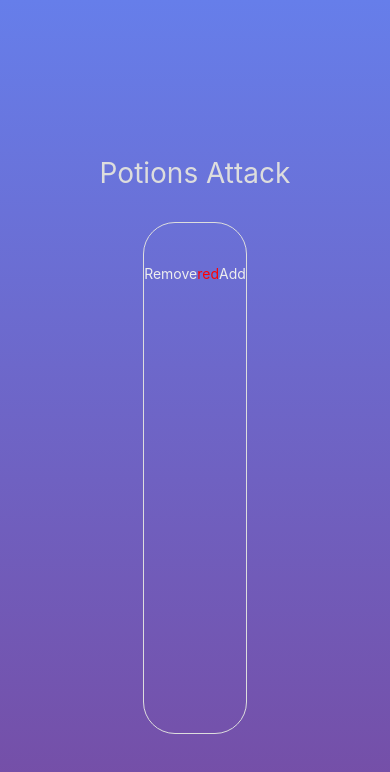
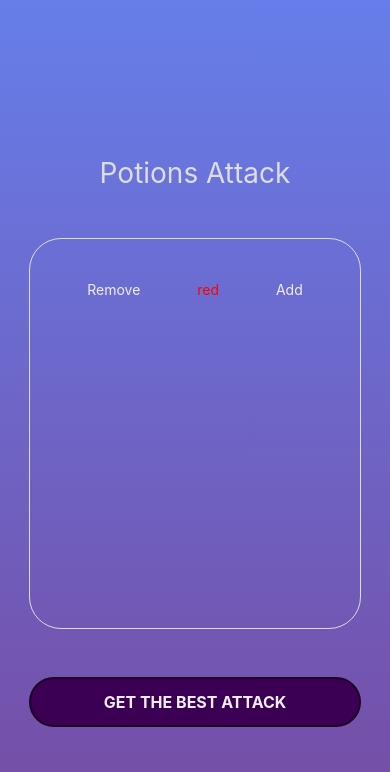
Before and after one commit to TomasPabloFerreira/potions-attack, a React Native app: screen / in a window 390 px wide. Shown: the top 772 px of the page. Built offline with nearby package versions, Linux system fonts and the light colour scheme.

Commit message:
feat: create button component

```diff
--- a/App.js
+++ b/App.js
@@ -1,8 +1,8 @@
 import { StatusBar } from 'expo-status-bar'
 import React from 'react'
-import { StyleSheet, ScrollView } from 'react-native'
+import { StyleSheet, ScrollView, TouchableOpacity } from 'react-native'
 import { LinearGradient } from 'expo-linear-gradient'
-import { PotionCounter, Text } from './components'
+import { PotionCounter, Text, Button } from './components'
 
 export default function App() {
 	return (
@@ -16,6 +16,8 @@ export default function App() {
 				<PotionCounter subscribe={() => () => {}} color="red" />
 			</ScrollView>
 
+			<Button title="Get the best attack" onPress={() => {console.log('working')}} />
+
 			<StatusBar style="auto" />
 		</LinearGradient>
 	)
@@ -28,14 +30,15 @@ const styles = StyleSheet.create({
 		flexDirection: 'column',
 		alignItems: 'center',
 		paddingTop: '40%',
-		paddingBottom: '20%'
+		paddingBottom: '30%'
 	},
 	title: {
 		fontSize: 28,
 		color: '#ddd'
 	},
 	potionsList: {
-		margin: 32,
+		width: '85%',
+		marginVertical: 48,
 		borderWidth: 1,
 		borderColor: '#ddd',
 		borderRadius: 32,
--- /dev/null
+++ b/components/Button.js
@@ -0,0 +1,32 @@
+import React from 'react'
+import { TouchableOpacity, StyleSheet } from 'react-native'
+import { Text } from './'
+
+const Button = ({ title, ...rest }) => {
+	return(
+		<TouchableOpacity style={styles.button} {...rest}>
+			<Text style={styles.buttonText}>{title}</Text>
+		</TouchableOpacity>
+	)
+}
+
+export default Button
+
+const styles = StyleSheet.create({
+	button: {
+		height: 50,
+		width: '85%',
+		display: 'flex',
+		justifyContent: 'center',
+		alignItems: 'center',
+		backgroundColor: '#3b0054',
+		borderRadius: 32,
+		borderWidth: 2,
+		borderColor: '#1e0026'
+	},
+	buttonText: {
+		fontWeight: 'bold',
+		textTransform: 'uppercase',
+		fontSize: 16
+	}
+})
--- a/components/index.js
+++ b/components/index.js
@@ -1,2 +1,3 @@
 export { default as PotionCounter } from './PotionCounter'
 export { default as Text } from './Text'
+export { default as Button } from './Button'
--- a/reducers/index.js
+++ b/reducers/index.js
@@ -0,0 +1 @@
+export { default as potionsReducer } from './potions'
```
